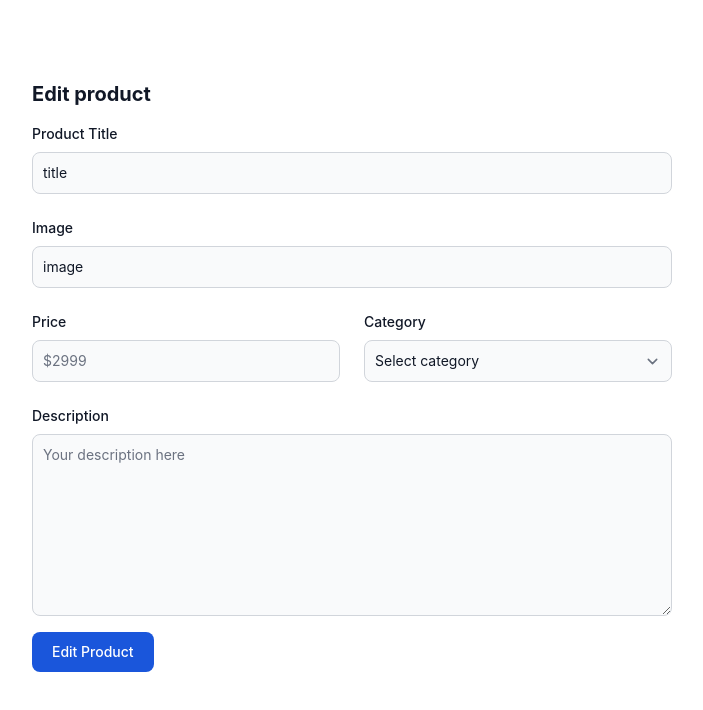
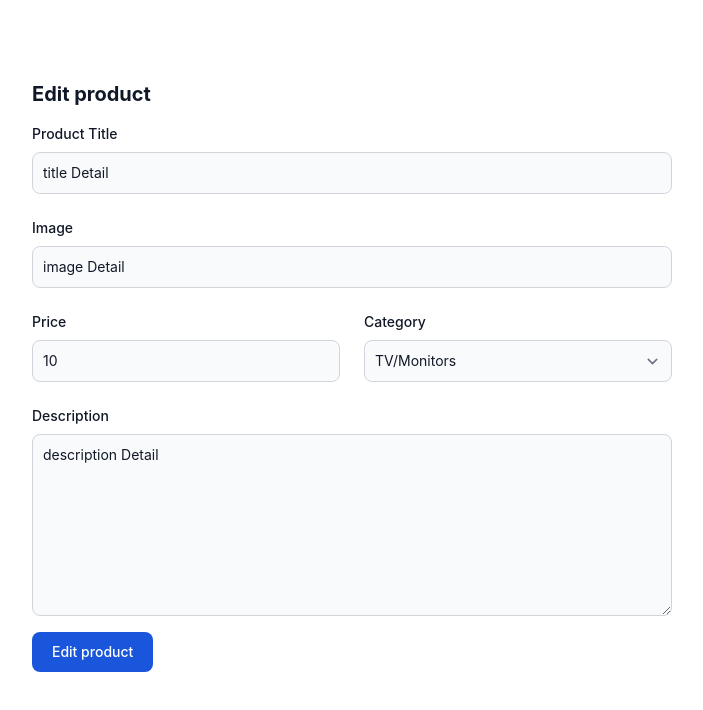
Before and after one commit to vanhoa690/js_nangcao_hoadv, a plain HTML site: page projectASM/admin/edit.html in a window 1280 px wide. Shown: the whole page, without its empty margins (288-991 px from the left). Drawn offline with nearby package versions, Linux system fonts and the light colour scheme.

Commit message:
update edit

```diff
--- a/projectASM/admin/edit.html
+++ b/projectASM/admin/edit.html
@@ -3,7 +3,7 @@
   <head>
     <meta charset="UTF-8" />
     <meta name="viewport" content="width=device-width, initial-scale=1.0" />
-    <title>Admin Edit Product</title>
+    <title>Admin Create Product</title>
     <link
       href="https://cdnjs.cloudflare.com/ajax/libs/flowbite/2.2.1/flowbite.min.css"
       rel="stylesheet"
@@ -258,11 +258,11 @@
                   id="category"
                   class="bg-gray-50 border border-gray-300 text-gray-900 text-sm rounded-lg focus:ring-primary-500 focus:border-primary-500 block w-full p-2.5 dark:bg-gray-700 dark:border-gray-600 dark:placeholder-gray-400 dark:text-white dark:focus:ring-primary-500 dark:focus:border-primary-500"
                 >
-                  <option selected="">Select category</option>
-                  <option value="TV">TV/Monitors</option>
-                  <option value="PC">PC</option>
-                  <option value="GA">Gaming/Console</option>
-                  <option value="PH">Phones</option>
+                  <option selected="" value="">Select category</option>
+                  <option value="1">TV/Monitors</option>
+                  <option value="2">PC</option>
+                  <option value="3">Gaming/Console</option>
+                  <option value="4">Phones</option>
                 </select>
               </div>
               <div class="col-span-2">
@@ -281,9 +281,9 @@
             </div>
             <button
               type="submit"
-              class="inline-flex items-center px-5 py-2.5 mt-4 sm:mt-6 text-sm font-medium text-center text-white bg-blue-700 rounded-lg focus:ring-4 focus:ring-blue-200 dark:focus:ring-blue-900 hover:bg-blue-800"
+              class="inline-flex items-center px-5 py-2.5 mt-4 sm:mt-6 text-sm font-medium text-center text-white bg-blue-700 rounded-lg focus:ring-4 focus:ring-primary-200 dark:focus:ring-primary-900 hover:bg-primary-800"
             >
-              Edit Product
+              Edit product
             </button>
           </form>
         </div>
--- a/projectASM/admin/js/create.js
+++ b/projectASM/admin/js/create.js
@@ -1,5 +1,6 @@
 // On DOM Load
 window.addEventListener("DOMContentLoaded", init);
+// CRUD: Create
 // B1 Get elements
 const form = document.getElementById("form");
 const titleElement = document.getElementById("title");
--- a/projectASM/admin/js/edit.js
+++ b/projectASM/admin/js/edit.js
@@ -1,60 +1,67 @@
 // On DOM Load
 window.addEventListener("DOMContentLoaded", init);
-// B1: Get element
-const title = document.getElementById("title");
-const image = document.getElementById("image");
-const price = document.getElementById("price");
-const category = document.getElementById("category");
-const description = document.getElementById("description");
+// CRUD: Create
+// B1 Get elements
 const form = document.getElementById("form");
+const titleElement = document.getElementById("title");
+const imageElement = document.getElementById("image");
+const descElement = document.getElementById("description");
+const categoryElement = document.getElementById("category");
+const priceElement = document.getElementById("price");
 let productId = null;
 
+// b2: lang nghe submit
 function init() {
   getProductDetail();
   form.addEventListener("submit", handleSubmit);
 }
 
-// Get Product Detail
+// get ProductId from Url => call APi : getProductDetail +> input value
+
 function getProductDetail() {
-  // b1. Lay ProductId from Url
+  // productId
+  //window.location.search
   productId = window.location.search.split("=")[1];
-  console.log(productId);
 
-  // b2. call api get Detail Product
+  // call APi getProductDetail(productId)
 
-  //b3. Gan product info
   const productDetail = {
-    title: "title",
-    image: "image",
-    price: 0,
-    description: "description",
-    category: "category",
+    title: "title Detail",
+    image: "image Detail",
+    description: "description Detail",
+    category: "1",
+    price: 10,
   };
-  title.value = productDetail.title;
-  image.value = productDetail.image;
+
+  // fill info => input value
+  titleElement.value = productDetail.title;
+  imageElement.value = productDetail.image;
+  descElement.value = productDetail.description;
+  categoryElement.value = productDetail.category;
+  priceElement.value = productDetail.price;
 }
 
-// Submit form
 function handleSubmit(event) {
+  //b3. ngan chan default
   event.preventDefault();
 
-  // validate
-  if (!title.value) {
-    alert("Please add title");
+  //b4. validate
+  // requried: title, category, image
+  if (!titleElement.value || !imageElement.value || !categoryElement.value) {
+    alert("Please add title, image, category");
     return;
   }
 
-  // gom value product
-  const editProduct = {
-    title: title.value,
-    image: image.value,
-    price: price.value ? Number(price.value) : 0,
-    description: description.value,
-    category: category.value,
+  //b5 gom get value input
+  const updateProduct = {
+    title: titleElement.value,
+    image: imageElement.value,
+    description: descElement.value,
+    category: categoryElement.value,
+    price: priceElement.value ? Number(priceElement.value) : 0,
   };
 
-  // submit api
-  console.log("submit", editProduct);
-  if (!productId) return;
-  //  submit api productId (http://localhost:3000/products/product)
+  console.log(updateProduct);
+
+  //b6 call api post (api_url + productId, updateProduct)
 }
```
Also changed, not shown: projectASM/admin/js/list.js (+6 -7 lines).
